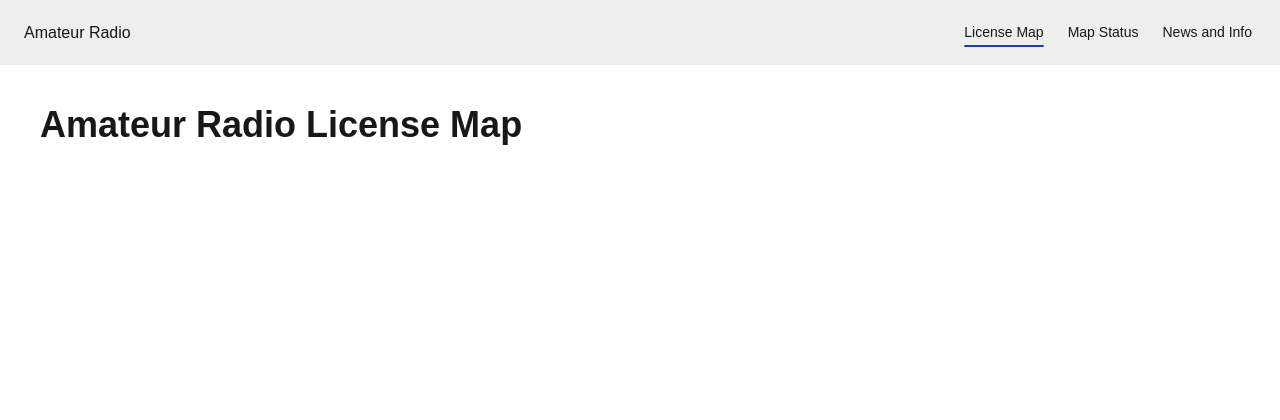
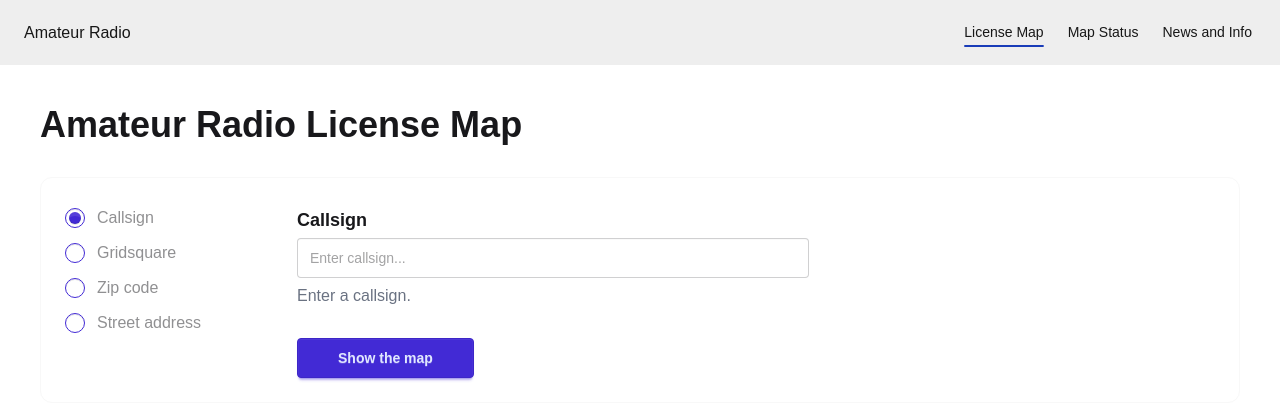
Before and after one commit to signal599/ham-next, a Next.js app: page /map in a window 1280 px wide. Shown: the top 420 px of the page. Built offline with nearby package versions, Linux system fonts and the light colour scheme.

Commit message:
Starting form

```diff
--- a/app/map/page.tsx
+++ b/app/map/page.tsx
@@ -1,3 +1,14 @@
+"use client";
+
+import MapForm from "@/components/map-form";
+
 export default function Page() {
-  return <h1>Amateur Radio License Map</h1>;
+  function handleSubmit() {}
+
+  return (
+    <>
+      <h1>Amateur Radio License Map</h1>
+      <MapForm onSearch={handleSubmit} />
+    </>
+  );
 }
--- /dev/null
+++ b/components/map-form.tsx
@@ -0,0 +1,107 @@
+"use client";
+
+import { useState, useId } from "react";
+
+interface SearchFormProps {
+  onSearch: (type: string, value: string) => void;
+}
+
+export default function MapForm({ onSearch }: SearchFormProps) {
+  const [inputValue, setInputValue] = useState("");
+  // Track the internal value ('c', 'g', etc.) for the logic,
+  // but keep a label for the UI.
+  const [selectedType, setSelectedType] = useState("c");
+
+  const textId = useId();
+
+  // Mapping for the UI labels based on selection
+  const labels: Record<string, string> = {
+    c: "Callsign",
+    g: "Gridsquare",
+    z: "Zip code",
+    a: "Street address",
+  };
+
+  const handleSubmit = (e: React.FormEvent) => {
+    e.preventDefault();
+    if (inputValue.trim()) {
+      onSearch(selectedType, inputValue);
+    }
+  };
+
+  const RadioItem = ({ label, value }: { label: string; value: string }) => {
+    const id = useId();
+    return (
+      <div className="form-control">
+        <label
+          htmlFor={id}
+          className="label cursor-pointer justify-start gap-3 py-1"
+        >
+          <input
+            id={id}
+            type="radio"
+            name="query_type"
+            value={value} // Your addition
+            className="radio radio-primary radio-sm"
+            checked={selectedType === value}
+            onChange={() => {
+              setSelectedType(value);
+              setInputValue(""); // Optional: clear input when switching types
+            }}
+          />
+          <span className="label-text text-base">{label}</span>
+        </label>
+      </div>
+    );
+  };
+
+  return (
+    <form
+      onSubmit={handleSubmit}
+      className="grid grid-cols-1 md:grid-cols-[200px_1fr] gap-8 p-6 bg-base-100 rounded-xl border border-base-200"
+    >
+      {/* Left Column: Radio Options */}
+      <div className="flex flex-col justify-start">
+        <RadioItem label="Callsign" value="c" />
+        <RadioItem label="Gridsquare" value="g" />
+        <RadioItem label="Zip code" value="z" />
+        <RadioItem label="Street address" value="a" />
+      </div>
+
+      {/* Right Column: Text Input and Submit */}
+      <div className="flex flex-col gap-6">
+        {/* The Input Stack */}
+        <div className="form-control w-full max-w-lg">
+          {/* 1. The Label */}
+          <label htmlFor={textId} className="label py-1">
+            <span className="label-text font-bold text-lg text-base-content">
+              {labels[selectedType]}
+            </span>
+          </label>
+
+          {/* 2. The Input */}
+          <input
+            id={textId}
+            type="text"
+            placeholder={`Enter ${labels[selectedType].toLowerCase()}...`}
+            value={inputValue}
+            onChange={(e) => setInputValue(e.target.value)}
+            className="input input-bordered w-full focus:input-primary"
+          />
+
+          {/* 3. The Description (Span) */}
+          <label className="label py-1">
+            <span className="label-text-alt text-gray-500">
+              Enter a {labels[selectedType].toLowerCase()}.
+            </span>
+          </label>
+        </div>
+
+        {/* 4. The Button (placed below the form-control) */}
+        <button type="submit" className="btn btn-primary w-fit px-10">
+          Show the map
+        </button>
+      </div>
+    </form>
+  );
+}
```
